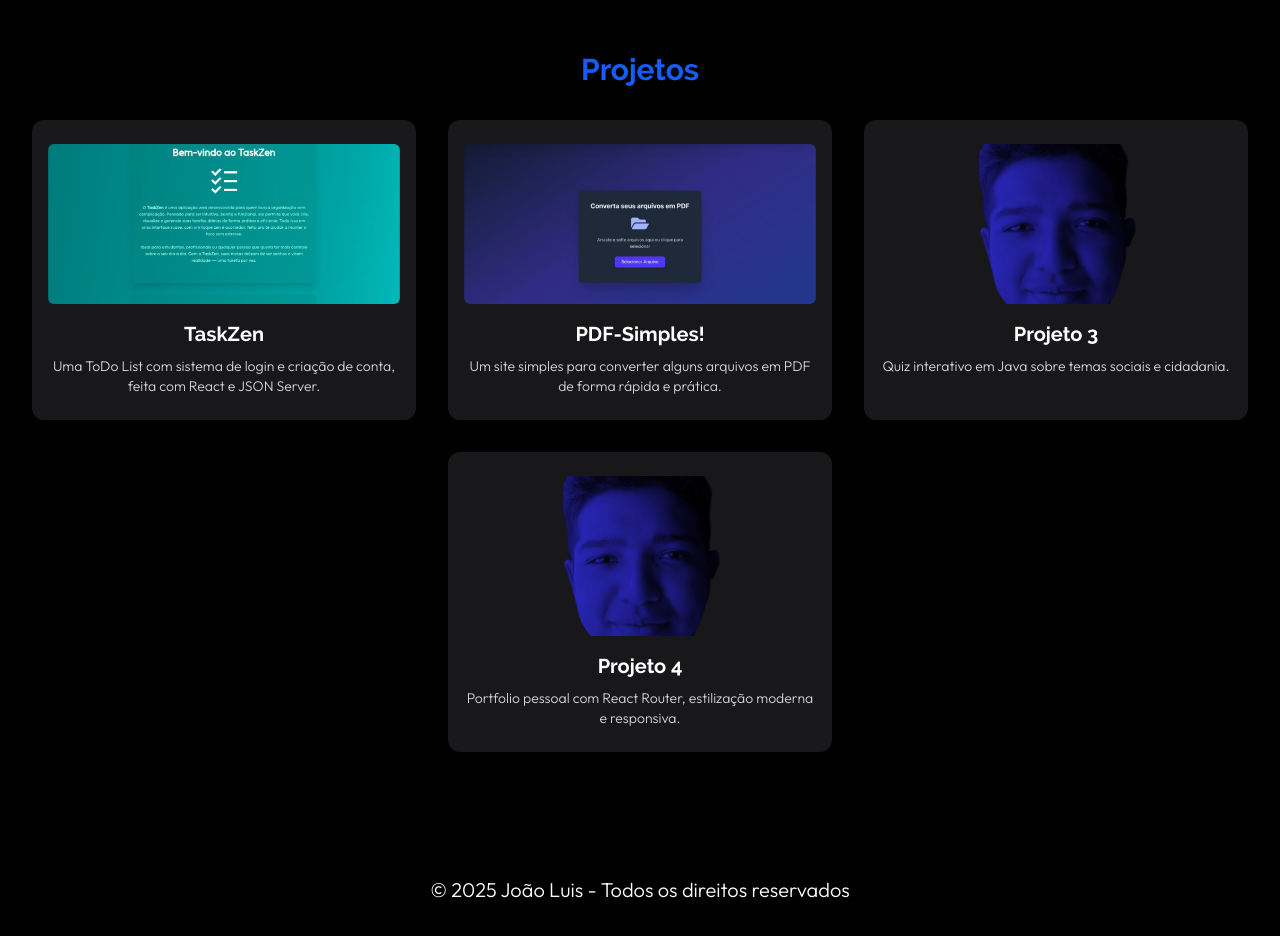
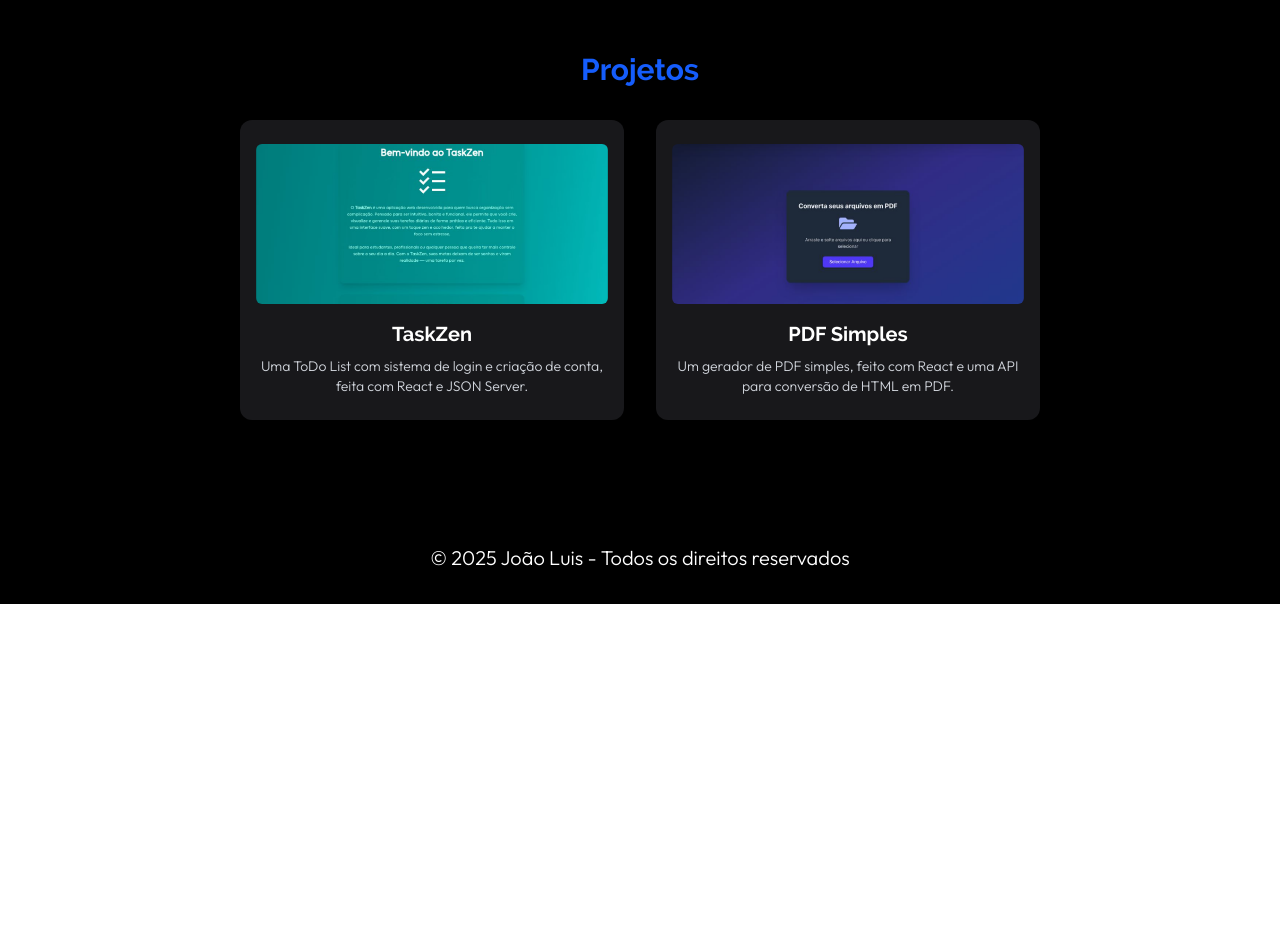
Before and after one commit to JohnLouisMaker/meu-portfolio, a React (Vite) app: page / in a window 1280 px wide. Shown: the part 1780-2716 px from the top of the page. After the commit the page ends 2384 px from the top, so only its background shows below. Built offline with nearby package versions, Linux system fonts and the light colour scheme.

Commit message:
Test React-router

```diff
--- a/package.json
+++ b/package.json
@@ -15,6 +15,7 @@
     "react": "^19.1.0",
     "react-dom": "^19.1.0",
     "react-icons": "^5.5.0",
+    "react-router-dom": "^7.6.2",
     "tailwindcss": "^4.1.6"
   },
   "devDependencies": {
--- a/src/App.jsx
+++ b/src/App.jsx
@@ -1,12 +1,17 @@
 import "./App.css";
-import Home from "./pages/home";
-
-
+import { BrowserRouter, Routes, Route } from "react-router-dom";
+import Home from "./pages/home/home";
+import TaskZen from "./pages/taskZen/tasZen"; // confere se o nome do arquivo é esse mesmo
 
 export default function App() {
   return (
-    <div className=" bg-black h-full w-full">
-      <Home />
+    <div className="bg-black h-full w-full">
+      <BrowserRouter>
+        <Routes>
+          <Route path="/" element={<Home />} />
+          <Route path="/taskZen" element={<TaskZen />} />
+        </Routes>
+      </BrowserRouter>
     </div>
   );
 }
--- a/src/pages/home.jsx
+++ b/src/pages/home/home.jsx
@@ -5,12 +5,15 @@ import { FaHtml5, FaCss3Alt, FaJava, FaReact } from "react-icons/fa";
 import { SiMysql } from "react-icons/si";
 import { FiX } from "react-icons/fi";
 
-import mySelf from "../assets/Myself.png";
-import TaskZenBanner from "../assets/taskzen.png";
-import PDFSimples from "../assets/pdf-site.png";
+import { Link } from "react-router-dom";
+import { Navigate } from "react-router-dom";
 
-import Header from "../components/header/header";
-import Footer from "../components/footer/footer";
+import mySelf from "../../assets/Myself.png";
+import TaskZenBanner from "../../assets/taskzen.png";
+import PDFSimples from "../../assets/pdf-site.png";
+
+import Header from "../../components/header/header";
+import Footer from "../../components/footer/footer";
 
 export default function Home() {
   const [openSkill, setOpenSkill] = useState(null);
@@ -100,6 +103,25 @@ Links e Mídia:
       description:
         "MySQL é um banco de dados relacional muito usado para armazenar informações organizadas.",
       color: "text-blue-500",
+    },
+  ];
+
+  const projects = [
+    {
+      id: "taskzen",
+      img: TaskZenBanner,
+      title: "TaskZen",
+      description:
+        "Uma ToDo List com sistema de login e criação de conta, feita com React e JSON Server.",
+      navigate: "/taskZen", // <- troca isso
+    },
+    {
+      id: "pdfsimples",
+      img: PDFSimples,
+      title: "PDF Simples",
+      description:
+        "Um gerador de PDF simples, feito com React e uma API para conversão de HTML em PDF.",
+      navigate: "/pdfSimples", // <- troca isso também
     },
   ];
 
@@ -247,64 +269,23 @@ Links e Mídia:
         </h2>
 
         <div className="flex flex-wrap justify-center gap-4 md:gap-6 lg:gap-8">
+          {projects.map(({ id, title, description, img, navigate }) => (
+            <Link to={navigate} key={id}>
               <div className={projectCard}>
                 <img
-              src={TaskZenBanner}
-              alt="Projeto TaskZen"
+                  src={img}
+                  alt={`Projeto ${title}`}
                   className="w-full h-40 object-cover rounded-md mb-4"
                 />
                 <h3 className="font-raleway-bold text-white text-xl font-semibold mb-2">
-              TaskZen
+                  {title}
                 </h3>
                 <p className="font-outfit text-gray-300 text-sm">
-              Uma ToDo List com sistema de login e criação de conta, feita com
-              React e JSON Server.
+                  {description}
                 </p>
               </div>
-
-          <div className={projectCard}>
-            <img
-              src={PDFSimples}
-              alt="Projeto PDF-Simples!"
-              className="w-full h-40 object-cover rounded-md mb-4"
-            />
-            <h3 className="font-raleway-bold text-white text-xl font-semibold mb-2">
-              PDF-Simples!
-            </h3>
-            <p className="font-outfit text-gray-300 text-sm">
-              Um site simples para converter alguns arquivos em PDF de forma
-              rápida e prática.
-            </p>
-          </div>
-
-          <div className={projectCard}>
-            <img
-              src={mySelf}
-              alt="Projeto Quiz"
-              className="w-full h-40 object-cover rounded-md mb-4"
-            />
-            <h3 className="font-raleway-bold text-white text-xl font-semibold mb-2">
-              Projeto 3
-            </h3>
-            <p className="font-outfit text-gray-300 text-sm">
-              Quiz interativo em Java sobre temas sociais e cidadania.
-            </p>
-          </div>
-
-          <div className={projectCard}>
-            <img
-              src={mySelf}
-              alt="Projeto Portfolio"
-              className="w-full h-40 object-cover rounded-md mb-4"
-            />
-            <h3 className="font-raleway-bold text-white text-xl font-semibold mb-2">
-              Projeto 4
-            </h3>
-            <p className="font-outfit text-gray-300 text-sm">
-              Portfolio pessoal com React Router, estilização moderna e
-              responsiva.
-            </p>
-          </div>
+            </Link>
+          ))}
         </div>
       </section>
 
--- /dev/null
+++ b/src/pages/taskZen/tasZen.jsx
@@ -0,0 +1,10 @@
+export default function TaskZen() {
+  return (
+    <div className="flex flex-col items-center justify-center min-h-screen">
+      <h1 className="text-3xl font-bold">TaskZen</h1>
+      <p className="mt-4 text-gray-600">
+        Uma ToDo List com sistema de login e criação de conta, feita com React e JSON Server.
+      </p>
+    </div>
+  );
+}
```
Also changed, not shown: 1 other file (tests, documents, lock files or other folders). Lines whose indentation alone changed are shown as unchanged.
